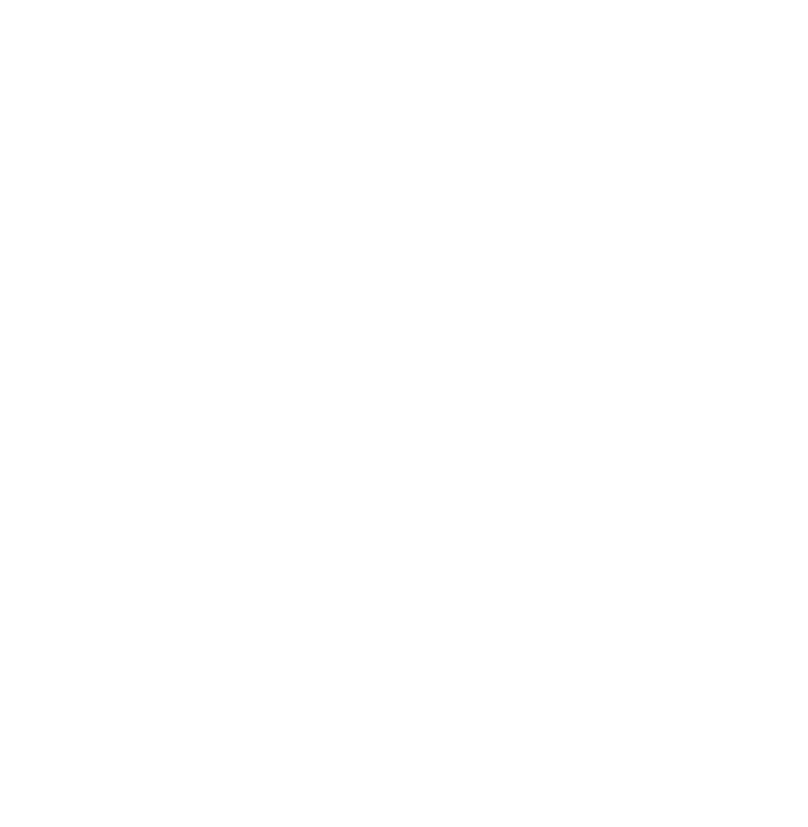
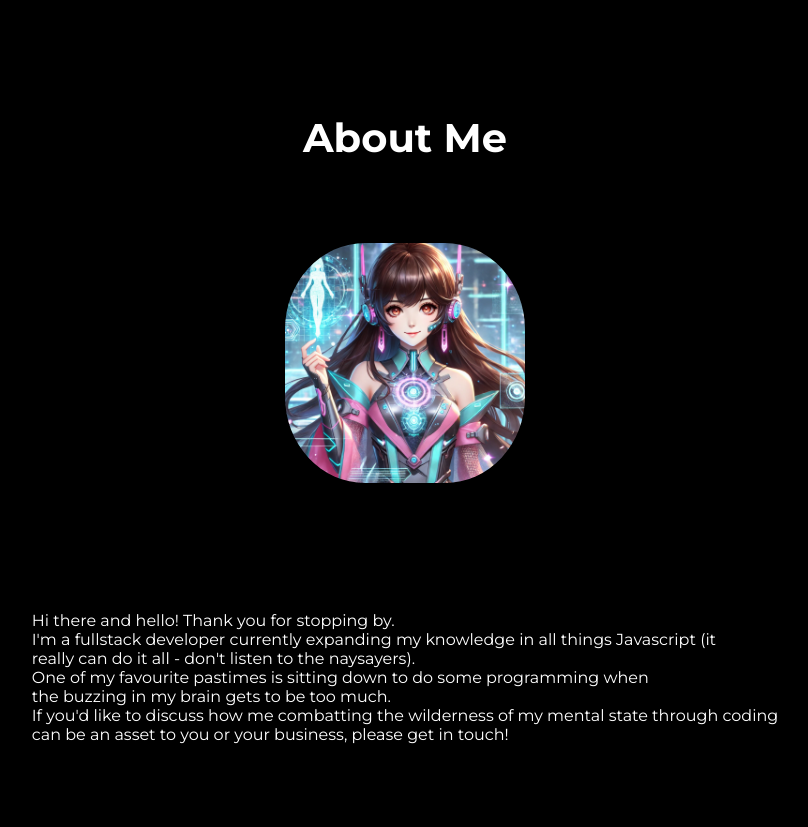
Before and after one commit to Beerooke31/portfolio, a plain HTML site: page About.html in a window 1280 px wide. Shown: the whole page, without its empty margins (235-1043 px from the left). Before the commit the page ends 800 px from the top, so only its background shows below. Drawn offline with Linux system fonts and the light colour scheme.

Commit message:
Added profile image and text in About Me

```diff
--- a/About.html
+++ b/About.html
@@ -3,7 +3,28 @@
   <head>
     <meta charset="UTF-8" />
     <meta name="viewport" content="width=device-width, initial-scale=1.0" />
+    <link rel="stylesheet" href="styles.css" />
     <title>About</title>
   </head>
-  <body></body>
+  <body class="about-background">
+    <h2 class="about-me" alt="about-me">About Me</h2>
+    <img
+      class="cp-magicalgirl"
+      src="/images/cpMagicalGirl.webp"
+      alt="cyberpunk magical girl"
+    />
+    <p class="about-body">
+      Hi there and hello! Thank you for stopping by. <br />I'm a fullstack
+      developer currently expanding my knowledge in all things Javascript (it
+      <br />
+      really can do it all - don't listen to the naysayers).
+      <br />
+      One of my favourite pastimes is sitting down to do some programming when
+      <br />
+      the buzzing in my brain gets to be too much. <br />
+      If you'd like to discuss how me combatting the wilderness of my mental
+      state through coding <br />can be an asset to you or your business, please
+      get in touch!
+    </p>
+  </body>
 </html>
--- a/styles.css
+++ b/styles.css
@@ -80,7 +80,7 @@
 .logo {
   display: flex;
   justify-content: center;
-  padding-left: 30rem;
+  padding-left: 15rem;
   margin: 5rem 15rem;
 }
 
@@ -91,6 +91,7 @@
   border: #ffd230;
   background-color: #ffd230;
   color: white;
+  margin-bottom: 5rem;
 }
 
 .socials-icon {
@@ -145,3 +146,34 @@
   justify-content: center;
   border-radius: 3%;
 }
+
+/* About Me */
+
+.about-background {
+  background-color: black;
+  color: white;
+}
+
+.about-me {
+  display: flex;
+  justify-content: center;
+  padding-top: 5rem;
+  font-size: 40px;
+}
+
+.cp-magicalgirl {
+  width: 15em;
+  display: flex;
+  padding: 3rem 5rem;
+  justify-content: center;
+  margin: auto;
+  border-radius: 40%;
+}
+
+.about-body {
+  margin: auto;
+  padding-top: 5rem;
+  display: flex;
+  justify-content: center;
+  padding-bottom: 5rem;
+}
```
Also changed, not shown: contactForm.html (+1 -0 lines), images/cpMagicalGirl.webp (added).
